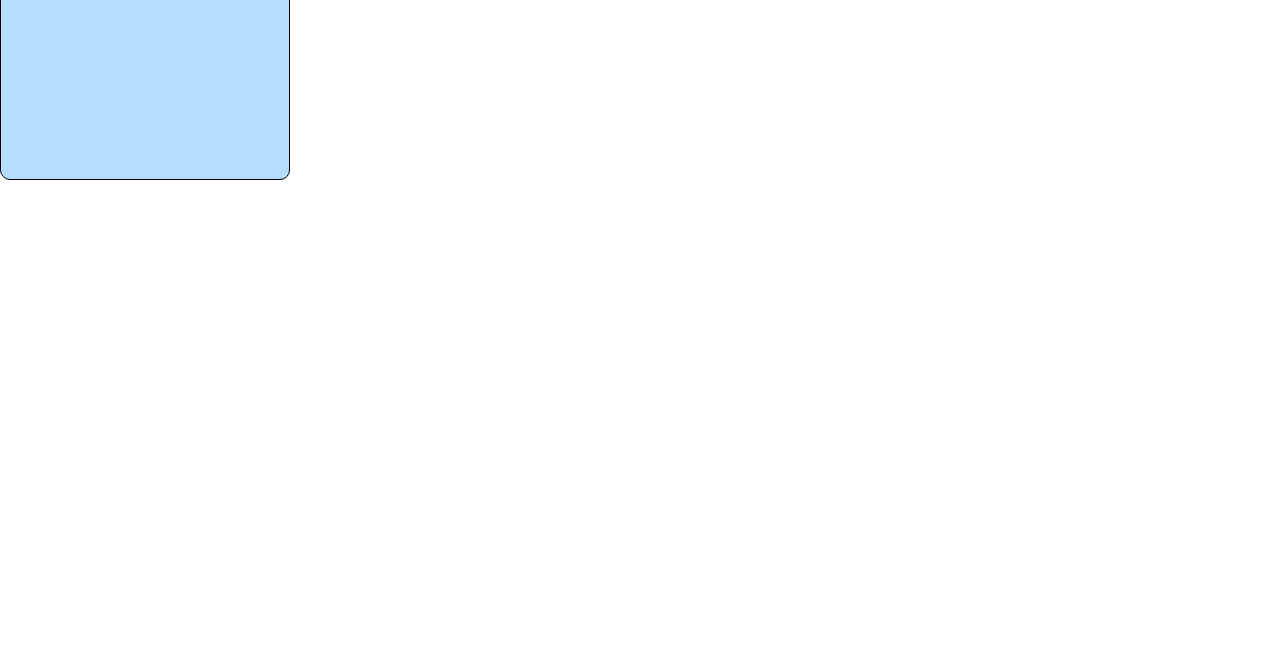
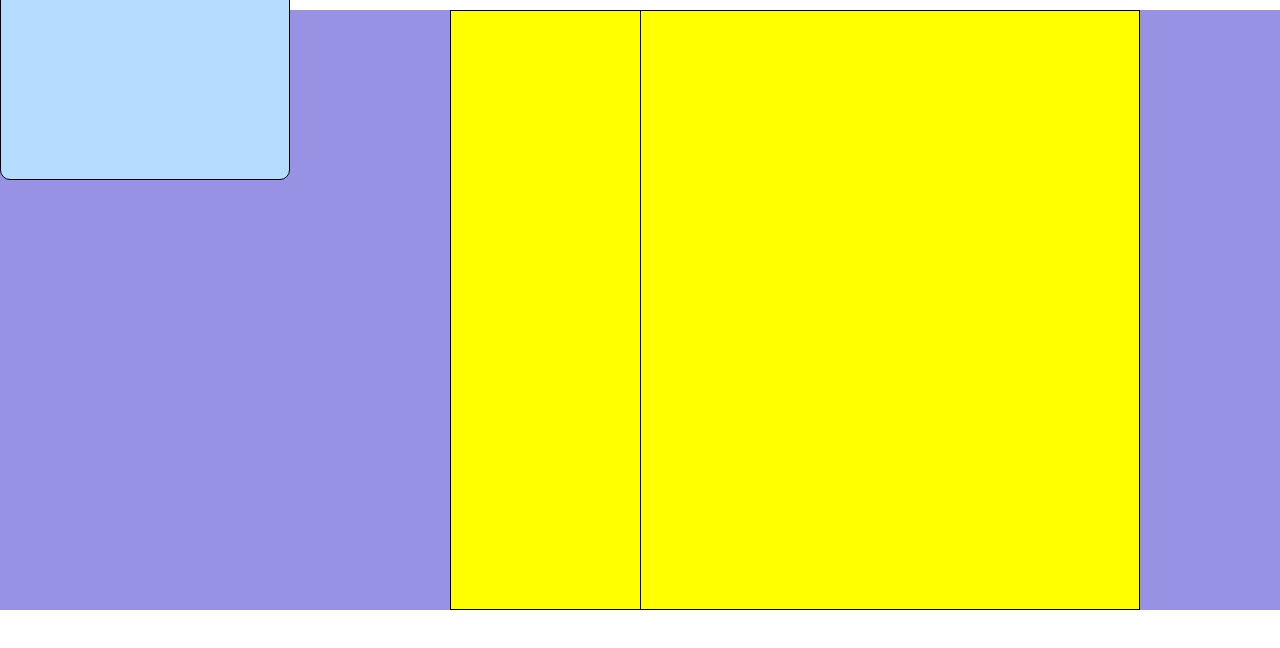
Before and after one commit to StefanoCretella/htmlcss-responsive-layout, a plain HTML site: page index.html in a window 1280 px wide. Shown: the part 590-1238 px from the top of the page. Drawn offline with Linux system fonts and the light colour scheme.

Commit message:
[UPD] Second main part added

```diff
--- a/index.html
+++ b/index.html
@@ -33,6 +33,8 @@
 
     <!-- INIZIO MAIN -->
     <main>
+
+        <!-- MAIN 1 -->
         <div class="container-main">
             <div class="row-main">
                 <div class="col-50-main">
@@ -52,6 +54,23 @@
                 </div>
             </div>
         </div>
+
+        <!-- MAIN 2 -->
+        <div class="container-main-2">
+            <div class="row-main-2">
+                <div class="col-50-main-2">
+                    <div class="square-1"></div>
+                </div>
+                <div class="col-50-main-2">
+                    <div class="square-2"></div>
+                </div>
+            </div>
+        </div>
+
+
+
+
+
     </main>
 
     <!-- FINE MAIN -->
--- a/style.css
+++ b/style.css
@@ -54,9 +54,10 @@ main{
 /* FINE HEADER */
 
 /* INIZIO MAIN */
+/* MAIN 1 */
 .container-main{
     max-width: 1900px;
-    height: 1080px;
+    height: 600px;
     margin: 0 auto;
     padding-top: 130px;
 }
@@ -134,6 +135,39 @@ main{
 
 }
 
+/* MAIN 2 */
+.container-main-2{
+    max-width: 1900px;
+    height: 600px;
+    margin: 0 auto;
+    background-color: rgba(151,146,228,255);
+}
+
+.row-main-2{
+    display: flex;
+    flex-wrap: wrap;
+}
+
+.col-50-main-2{
+    width: calc(100% / 2);
+    height: 600px;
+}
+
+.square-1{
+    background-color: yellow;
+    border: 1px solid black;
+    width: 500px;
+    height: 600px;
+    margin-left: 450px;
+}
+
+.square-2{
+    background-color: yellow;
+    border: 1px solid black;
+    width: 500px;
+    height: 600px;
+}
+
 
 
 
```
